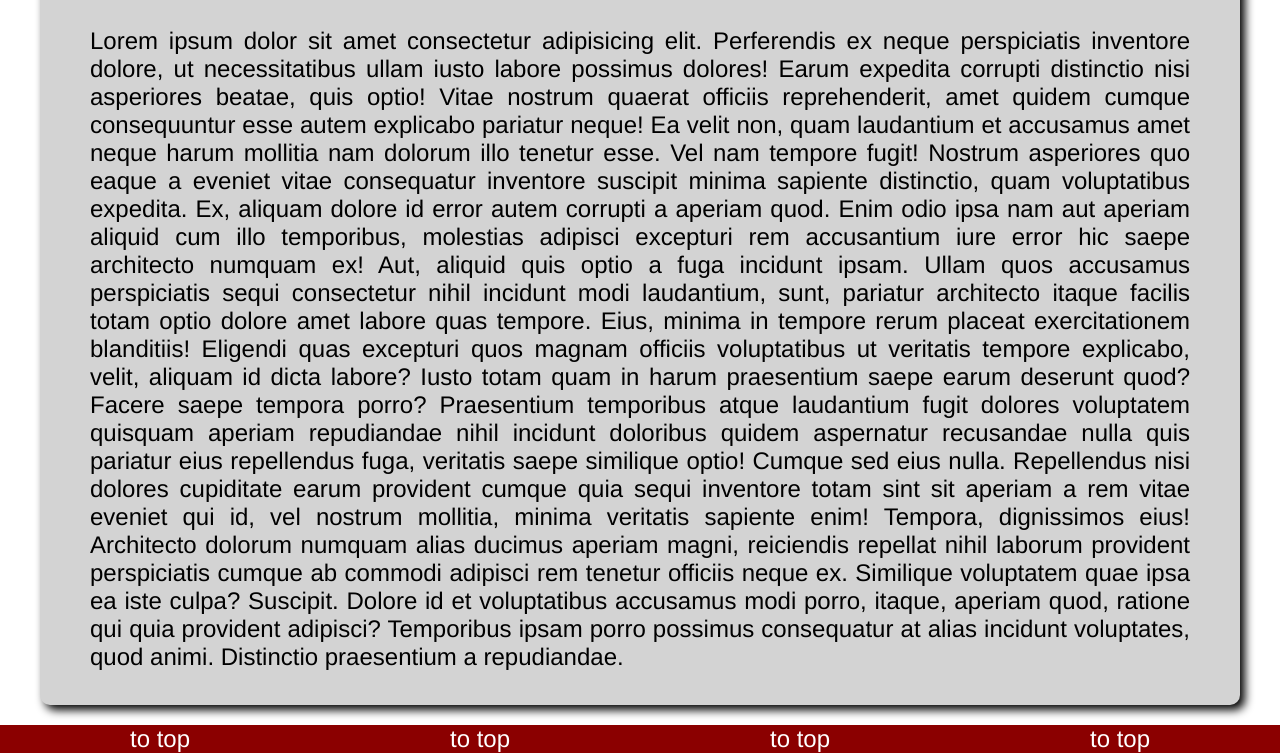
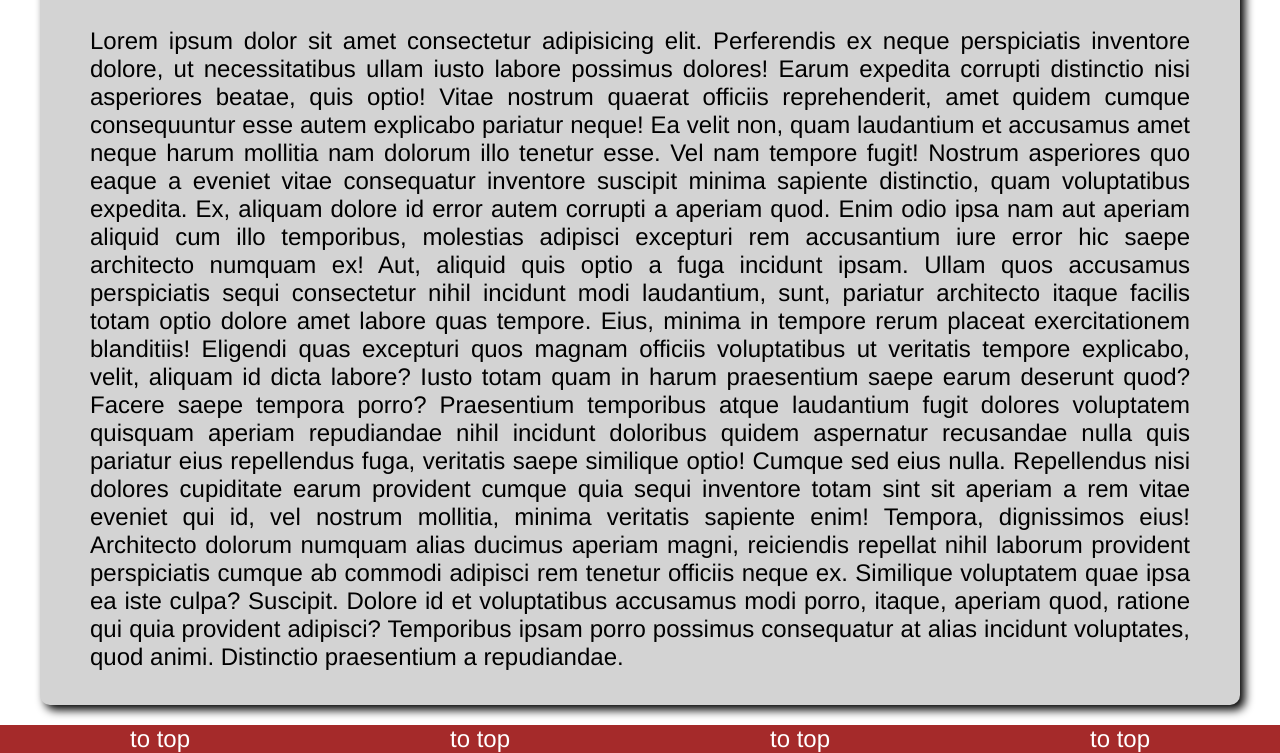
Before and after one commit to mcbauman/DESIGNVORLAGE, a plain HTML site: page index.html in a window 1280 px wide. Shown: the part 1062-1815 px from the top of the page. Drawn offline with Linux system fonts and the light colour scheme.

Commit message:
little changes

```diff
--- a/syle.css
+++ b/syle.css
@@ -1,8 +1,8 @@
 :root{
-    --maincolor:red;
-    --highlightedbackground:linear-gradient(180deg, var(--maincolor), rgb(71, 71, 71), var(--maincolor));
+    --maincolor:brown;
+    --highlightedbackground:linear-gradient(180deg, var(--maincolor), rgb(185, 151, 76), var(--maincolor));
     --textcolor:white;
-    --secondcolor:darkred;
+    --secondcolor:brown;
     --textbackground:lightgrey;
 
 }
```
